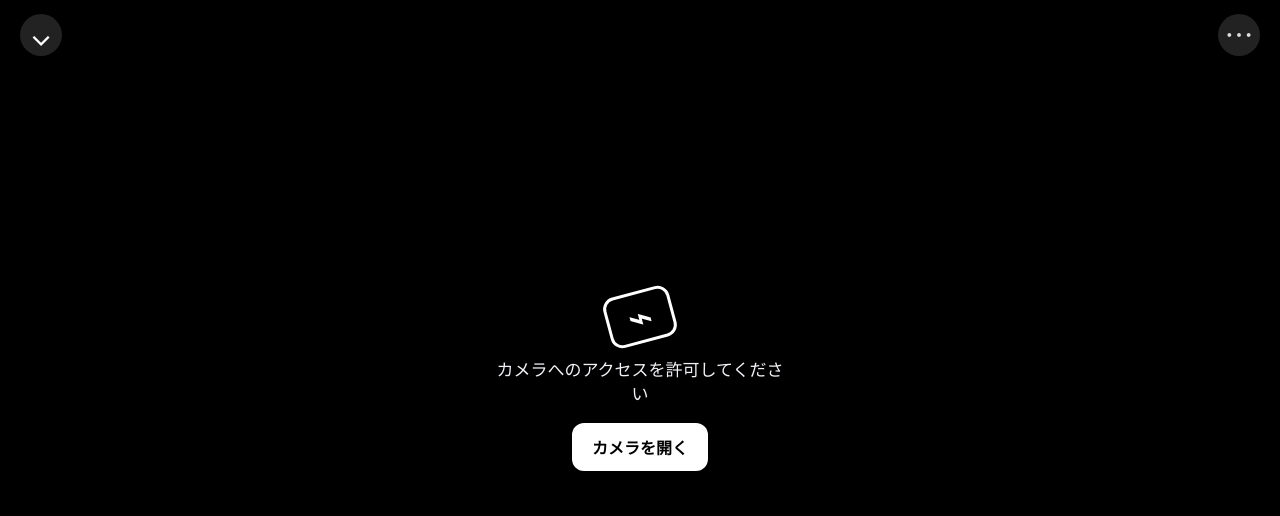
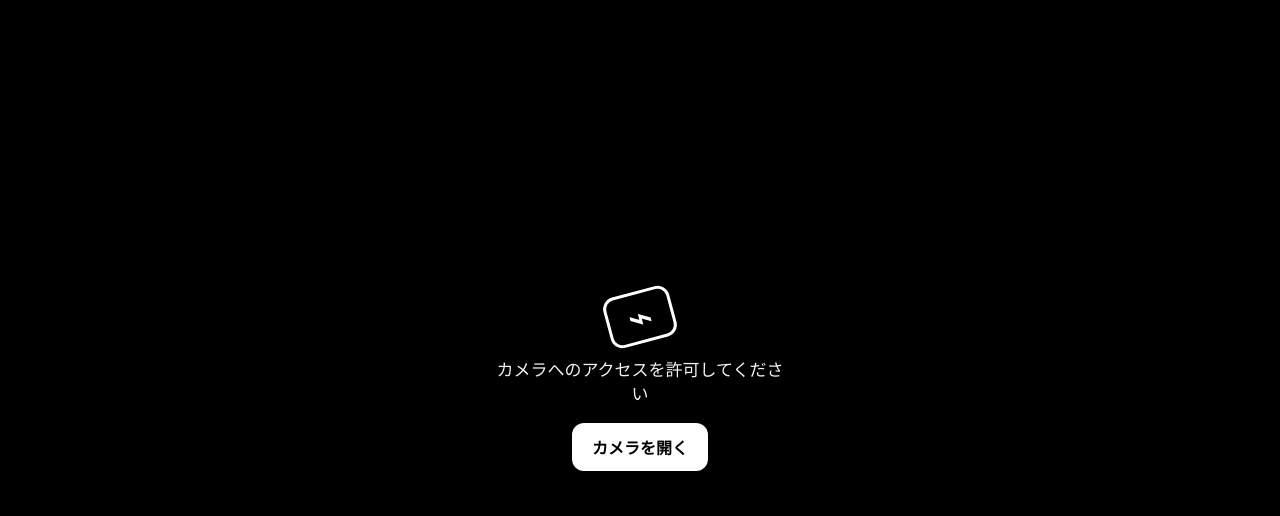
Before and after one commit to GreatGeneralX/camera, a website built with Vite: page index.html in a window 1280 px wide. Built offline with nearby package versions, Linux system fonts and the light colour scheme.

Commit message:
Remove unused camera controls

```diff
--- a/app.js
+++ b/app.js
@@ -2,7 +2,6 @@ const preview = document.querySelector('#preview');
 const canvas = document.querySelector('#canvas');
 const permission = document.querySelector('#permission');
 const message = document.querySelector('#message');
-const topbar = document.querySelector('.topbar');
 const controls = document.querySelector('.controls');
 const gallery = document.querySelector('#gallery');
 const dialog = document.querySelector('#photo-dialog');
@@ -26,7 +25,7 @@ async function startCamera() {
     await preview.play();
     preview.classList.toggle('is-selfie', facingMode === 'user');
     permission.hidden = true;
-    topbar.hidden = controls.hidden = false;
+    controls.hidden = false;
   } catch (error) {
     message.textContent = 'カメラを利用できません。ブラウザの権限を確認してください。';
     console.error(error);
@@ -91,7 +90,6 @@ async function savePhoto() {
 
 document.querySelector('#start').addEventListener('click', startCamera);
 document.querySelector('#flip').addEventListener('click', () => { facingMode = facingMode === 'environment' ? 'user' : 'environment'; startCamera(); });
-document.querySelector('#close').addEventListener('click', () => { stopCamera(); permission.hidden = false; topbar.hidden = controls.hidden = true; });
 document.querySelector('#shutter').addEventListener('click', capture);
 gallery.addEventListener('click', () => dialog.showModal());
 document.querySelector('#retake').addEventListener('click', () => dialog.close());
--- a/index.html
+++ b/index.html
@@ -21,10 +21,6 @@
           <p id="message" class="message" role="status"></p>
         </div>
       </section>
-      <header class="topbar" hidden>
-        <button id="close" class="top-button" aria-label="カメラを閉じる">⌄</button>
-        <button class="top-button" aria-label="設定" disabled>⋯</button>
-      </header>
       <footer class="controls" hidden>
         <div class="modes" aria-label="撮影モード">
           <span>ビデオ</span><strong>写真</strong><span>ポートレート</span>
--- a/style.css
+++ b/style.css
@@ -11,11 +11,7 @@ button { font: inherit; cursor: pointer; }
 .camera-mark { display: grid; place-items: center; width: 68px; height: 52px; border: 3px solid #fff; border-radius: 12px; font-size: 42px; line-height: 0; transform: rotate(-15deg); }
 .permission-button { border: 0; border-radius: 12px; padding: 12px 20px; background: #fff; color: #000; font-weight: 600; }
 .message { min-height: 1.5em; color: #ffb4ab; font-size: .88rem; }
-.topbar, .controls { position: absolute; left: 0; right: 0; background: linear-gradient(#0008, transparent); }
-.topbar { top: 0; display: flex; align-items: center; justify-content: space-between; padding: max(14px, env(safe-area-inset-top)) 20px 18px; }
-.top-button { width: 42px; height: 42px; border: 0; border-radius: 50%; background: #333a; color: #fff; font-size: 29px; line-height: 1; }
-.top-button:disabled { color: #ddd; }
-.controls { bottom: 0; padding: 10px 24px max(24px, env(safe-area-inset-bottom)); background: linear-gradient(transparent, #000c 38%); }
+.controls { position: absolute; right: 0; bottom: 0; left: 0; padding: 10px 24px max(24px, env(safe-area-inset-bottom)); background: linear-gradient(transparent, #000c 38%); }
 .modes { display: flex; justify-content: center; gap: 23px; padding: 8px 0 19px; color: #f2f2f7; font-size: 13px; white-space: nowrap; }
 .modes strong { color: #ffd60a; font-weight: 500; }
 .capture-row { display: grid; grid-template-columns: 52px 1fr 52px; align-items: center; }
```
